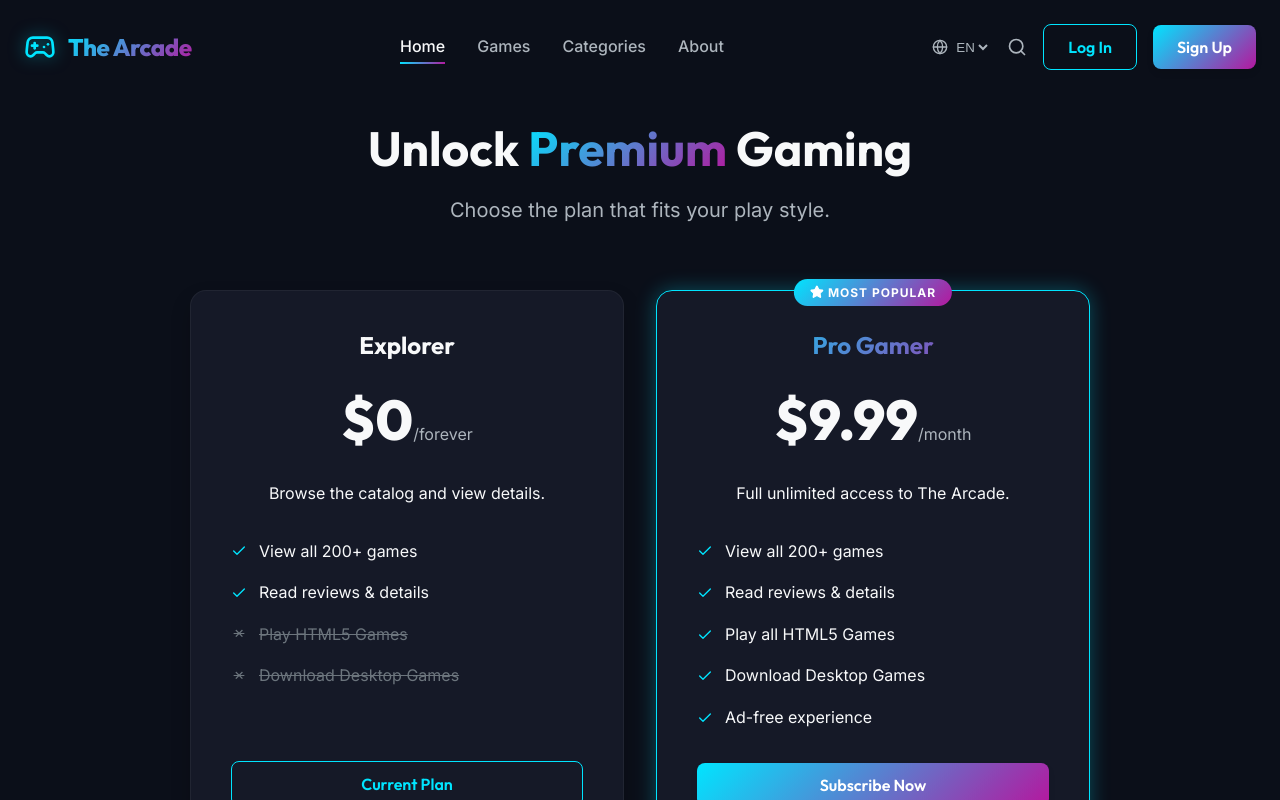
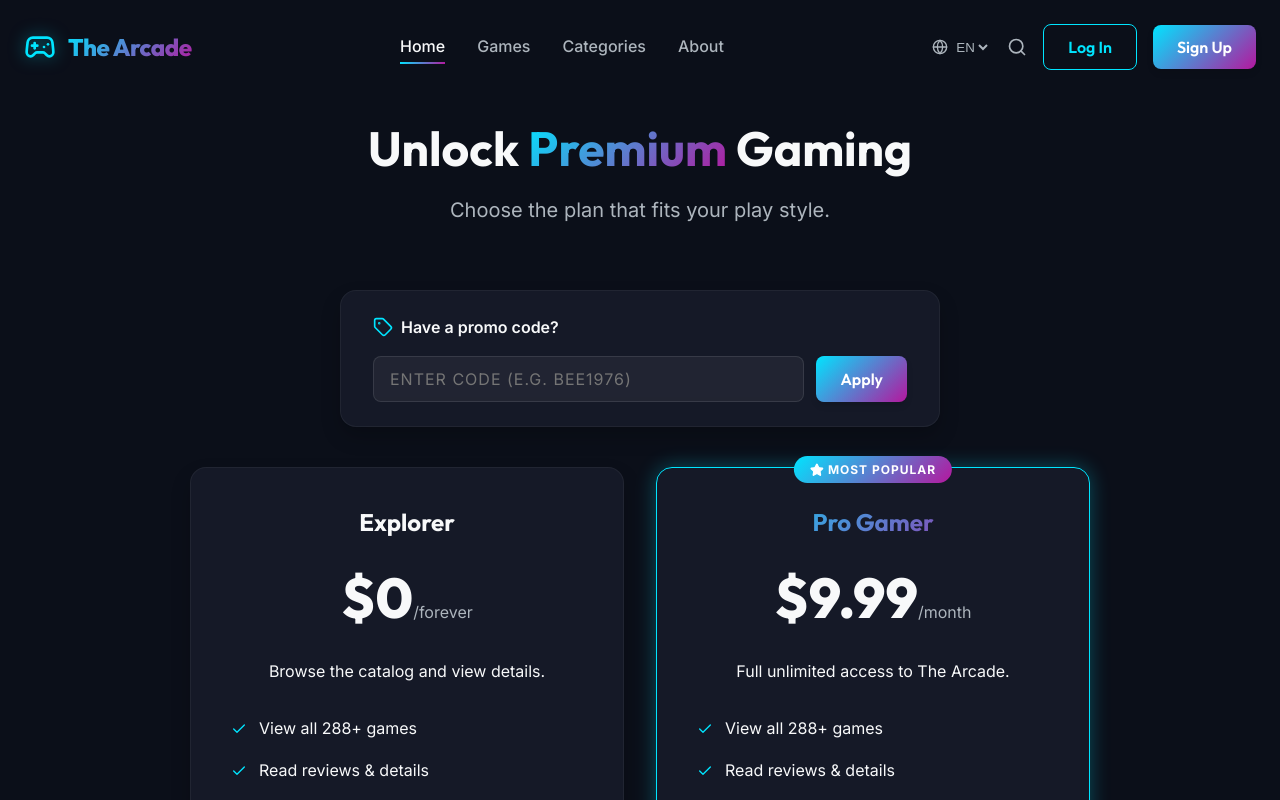
Before and after one commit to brandonlacoste9-tech/arcade, a React (Vite) app: page /pricing in a window 1280 px wide. Shown: the top 800 px of the page. Built offline with nearby package versions, Linux system fonts and the light colour scheme.

Commit message:
feat: add promo code functionality (BEE1976)

```diff
--- a/src/pages/Pricing.css
+++ b/src/pages/Pricing.css
@@ -3,6 +3,63 @@
   padding-bottom: 4rem;
   min-height: 100vh;
 }
+
+/* Promo Code Section */
+.promo-section {
+  max-width: 600px;
+  margin: 0 auto 2.5rem;
+  padding: 1.5rem 2rem;
+  display: flex;
+  flex-direction: column;
+  gap: 1rem;
+}
+
+.promo-header {
+  display: flex;
+  align-items: center;
+  gap: 0.5rem;
+  font-weight: 600;
+  font-size: 1rem;
+  color: var(--text-primary);
+}
+
+.promo-input-row {
+  display: flex;
+  gap: 0.75rem;
+}
+
+.promo-input {
+  flex: 1;
+  padding: 0.75rem 1rem;
+  border-radius: var(--border-radius-sm);
+  font-family: inherit;
+  font-size: 1rem;
+  letter-spacing: 1px;
+  text-transform: uppercase;
+}
+
+.promo-feedback {
+  display: flex;
+  align-items: center;
+  gap: 0.5rem;
+  font-size: 0.9rem;
+  padding: 0.75rem 1rem;
+  border-radius: var(--border-radius-sm);
+  font-weight: 500;
+}
+
+.promo-success {
+  background: rgba(0, 255, 150, 0.1);
+  color: #00ff96;
+  border: 1px solid rgba(0, 255, 150, 0.3);
+}
+
+.promo-error {
+  background: rgba(255, 80, 80, 0.1);
+  color: #ff5050;
+  border: 1px solid rgba(255, 80, 80, 0.3);
+}
+
 
 .pricing-header {
   text-align: center;
--- a/src/pages/Pricing.jsx
+++ b/src/pages/Pricing.jsx
@@ -1,20 +1,43 @@
-import React from 'react';
+import React, { useState } from 'react';
 import { useNavigate } from 'react-router-dom';
 import { useAuth } from '../context/AuthContext';
-import { Check, Star } from 'lucide-react';
+import { Check, Star, Tag, CheckCircle, XCircle } from 'lucide-react';
 import './Pricing.css';
+
+const VALID_PROMO_CODES = {
+  'BEE1976': 'Pro Gamer plan unlocked for free! Welcome, Boss 👑'
+};
 
 const Pricing = () => {
   const { user, subscribe, plan } = useAuth();
   const navigate = useNavigate();
+  const [promoCode, setPromoCode] = useState('');
+  const [promoStatus, setPromoStatus] = useState(null); // null | 'success' | 'error'
+  const [promoMessage, setPromoMessage] = useState('');
 
-  const handleSubscribe = () => {
+  const handleSubscribe = async () => {
     if (!user) {
       navigate('/login');
       return;
     }
-    subscribe();
-    navigate('/games'); // Redirect to games after subscription
+    await subscribe();
+    navigate('/games');
+  };
+
+  const handlePromoApply = async () => {
+    const code = promoCode.trim().toUpperCase();
+    if (VALID_PROMO_CODES[code]) {
+      if (!user) {
+        navigate('/login');
+        return;
+      }
+      await subscribe();
+      setPromoStatus('success');
+      setPromoMessage(VALID_PROMO_CODES[code]);
+    } else {
+      setPromoStatus('error');
+      setPromoMessage('Invalid promo code. Please try again.');
+    }
   };
 
   return (
@@ -22,6 +45,50 @@ const Pricing = () => {
       <div className="pricing-header text-center animate-fade-in">
         <h1 className="pricing-title">Unlock <span className="text-gradient">Premium</span> Gaming</h1>
         <p className="pricing-subtitle">Choose the plan that fits your play style.</p>
+      </div>
+
+      {/* Promo Code Section */}
+      <div className="promo-section glass-panel animate-fade-in" style={{ animationDelay: '0.1s' }}>
+        <div className="promo-header">
+          <Tag size={20} style={{ color: 'var(--primary-color)' }} />
+          <span>Have a promo code?</span>
+        </div>
+        <div className="promo-input-row">
+          <input
+            type="text"
+            className="glass-input promo-input"
+            placeholder="Enter code (e.g. BEE1976)"
+            value={promoCode}
+            onChange={(e) => { setPromoCode(e.target.value); setPromoStatus(null); }}
+            onKeyDown={(e) => e.key === 'Enter' && handlePromoApply()}
+            disabled={plan === 'PRO'}
+          />
+          <button
+            className="btn btn-primary"
+            onClick={handlePromoApply}
+            disabled={!promoCode.trim() || plan === 'PRO'}
+          >
+            Apply
+          </button>
+        </div>
+        {promoStatus === 'success' && (
+          <div className="promo-feedback promo-success">
+            <CheckCircle size={16} />
+            {promoMessage}
+          </div>
+        )}
+        {promoStatus === 'error' && (
+          <div className="promo-feedback promo-error">
+            <XCircle size={16} />
+            {promoMessage}
+          </div>
+        )}
+        {plan === 'PRO' && promoStatus !== 'success' && (
+          <div className="promo-feedback promo-success">
+            <CheckCircle size={16} />
+            You already have an active Pro subscription!
+          </div>
+        )}
       </div>
 
       <div className="pricing-grid animate-fade-in" style={{ animationDelay: '0.2s' }}>
@@ -36,7 +103,7 @@ const Pricing = () => {
             <p>Browse the catalog and view details.</p>
           </div>
           <ul className="pricing-features">
-            <li><Check size={16} className="text-primary" /> View all 200+ games</li>
+            <li><Check size={16} className="text-primary" /> View all 288+ games</li>
             <li><Check size={16} className="text-primary" /> Read reviews & details</li>
             <li className="disabled-feature">Play HTML5 Games</li>
             <li className="disabled-feature">Download Desktop Games</li>
@@ -61,7 +128,7 @@ const Pricing = () => {
             <p>Full unlimited access to The Arcade.</p>
           </div>
           <ul className="pricing-features">
-            <li><Check size={16} className="text-primary" /> View all 200+ games</li>
+            <li><Check size={16} className="text-primary" /> View all 288+ games</li>
             <li><Check size={16} className="text-primary" /> Read reviews & details</li>
             <li><Check size={16} className="text-primary" /> Play all HTML5 Games</li>
             <li><Check size={16} className="text-primary" /> Download Desktop Games</li>
@@ -72,7 +139,7 @@ const Pricing = () => {
             onClick={handleSubscribe}
             disabled={plan === 'PRO'}
           >
-            {plan === 'PRO' ? 'Active Subscription' : 'Subscribe Now'}
+            {plan === 'PRO' ? 'Active Subscription ✓' : 'Subscribe Now'}
           </button>
         </div>
       </div>
```
